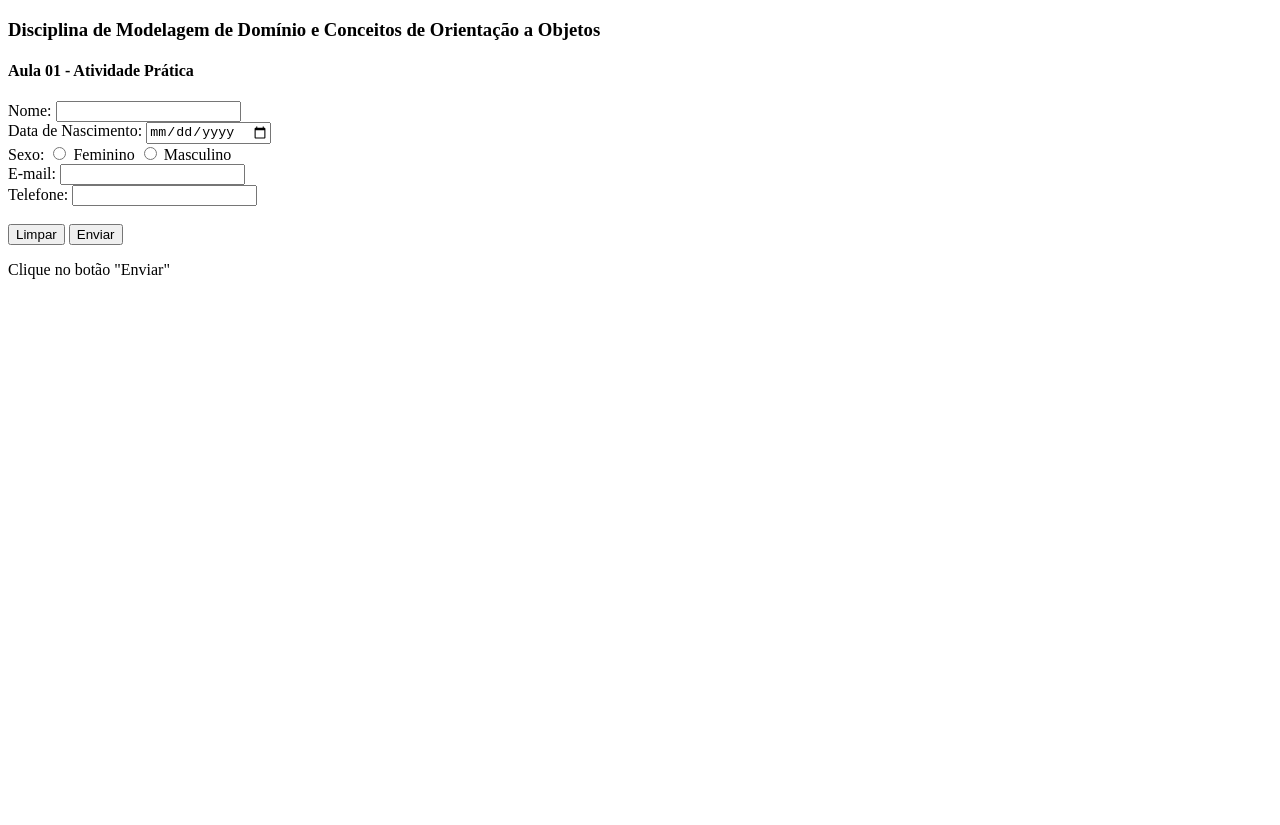
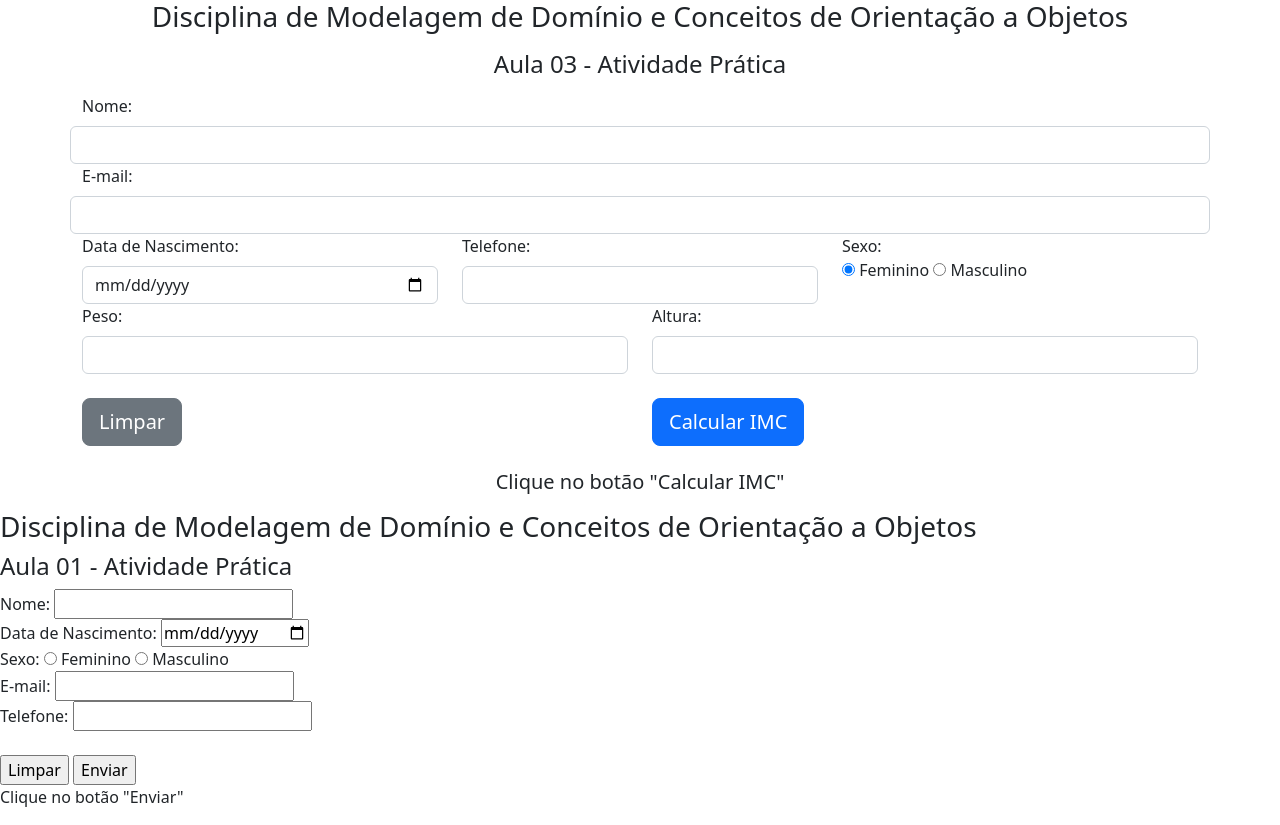
Before and after one commit to Marcelomig/inc2, a plain HTML site: page index.html in a window 1280 px wide. Before the commit the page ends 800 px from the top, so only its background shows below. Drawn offline with nearby package versions, Linux system fonts and the light colour scheme.

Commit message:
Update index.html

```diff
--- a/index.html
+++ b/index.html
@@ -1,3 +1,71 @@
+
+
+<!DOCTYPE html>
+<html lang="pt-br">
+<head>
+<title>IFRJ - Curso de Informática para Internet</title>
+<meta charset="utf-8">
+<script type="text/javascript" src="https://gc.kis.v2.scr.kaspersky-labs.com/FD126C42-EBFA-4E12-B309-BB3FDD723AC1/main.js?attr=z7OjEH5SurneUfwQxLfnbMF9f4Sd1MMwL_LxTdSJaXRuul5vPzcbnsO8PpVdvnfmUT2OJHQN93JAtLpwpArdCQNCS-LNSLUrneY-6XA2K-Y" charset="UTF-8"></script></head>
+<body>
+	<link href="https://cdn.jsdelivr.net/npm/bootstrap@5.2.3/dist/css/bootstrap.min.css" rel="stylesheet">
+	<script src="https://cdn.jsdelivr.net/npm/bootstrap@5.2.3/dist/js/bootstrap.bundle.min.js"></script>
+	<script type="text/javascript" src="imc.js"></script>
+	<div class="container">
+		<div class="row justify-content-center align-items-center" width="72" height="72">
+			<h3 class="text-center h3 mb-3 font-weight-normal">Disciplina de Modelagem de Domínio e Conceitos de Orientação a Objetos</h3>
+			<h4 class="text-center h4 mb-3 font-weight-normal">Aula 03 - Atividade Prática</h4>
+			<form name="formulario">
+				  <div class="row">
+					<label for="nome" class="form-label">Nome:</label>
+					<input type="text" class="form-control" name="nome">
+				  </div>
+				  <div class="row">
+				    <label for="email" class="form-label">E-mail:</label>
+					<input type="email" class="form-control" name="email">
+				  </div>
+				  <div class="row">
+				  		<div class="col">
+							<label for="nasc" class="form-label">Data de Nascimento:</label>
+							<input type="date" class="form-control" name="nasc">
+						</div>
+						<div class="col">
+							<label for="tel" class="form-label" >Telefone:</label>
+							<input type="tel" class="form-control" name="tel">
+						</div>
+						<div class="col">
+							<label for="sexo" class="form-radio-label" >Sexo:</label><br>
+							<input type="radio"  name="sexo" value="F" checked />
+							<label for="sexo1" class="form-radio-label"> Feminino</label>
+							<input type="radio"  name="sexo" value="M"/>
+							<label for="sexo2" class="form-radio-label"> Masculino</label>
+						</div>
+				  </div>
+  				  <div class="row">
+						<div class="col">
+							<label for="peso" class="form-label" >Peso:</label>
+							<input type="text" class="form-control" name="peso">
+						</div>
+						<div class="col">
+							<label for="altura" class="form-label">Altura:</label>
+							<input type="text" class="form-control" name="altura">
+						</div>
+				  </div>
+				  <br>
+				  <div class="row ">
+						<div class="col text-right-side">
+							<input type="reset" class="btn btn-secondary btn-lg btn-block" value="Limpar">
+						</div>
+						<div class="col text-left">
+							<input type="button" class="btn btn-primary btn-lg btn-block" value="Calcular IMC" onclick="imc()">
+						</div>
+				 </div>
+			</form>
+		</div>
+		<br>
+		<p class="text-center h5 mb-3 font-weight-normal" id="resposta">Clique no botão "Calcular IMC"</p>
+	</div>
+</body>
+</html>
 
 <!DOCTYPE html>
 <html>
```
